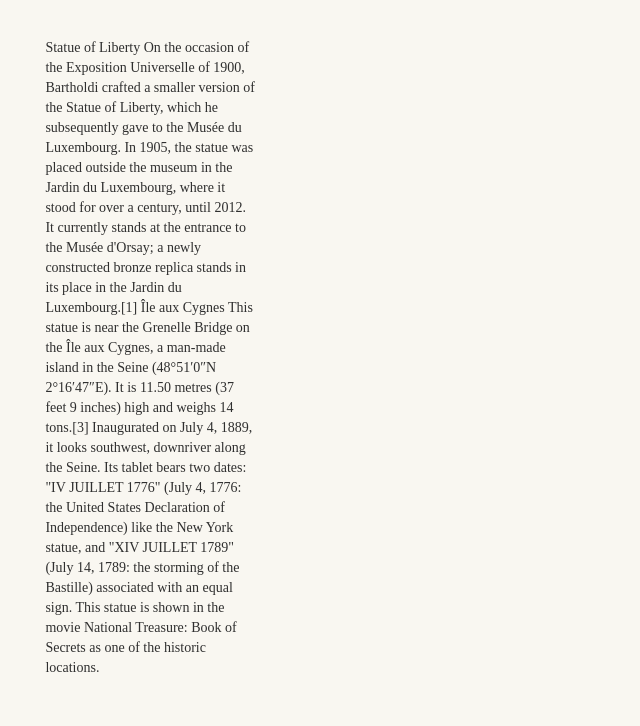
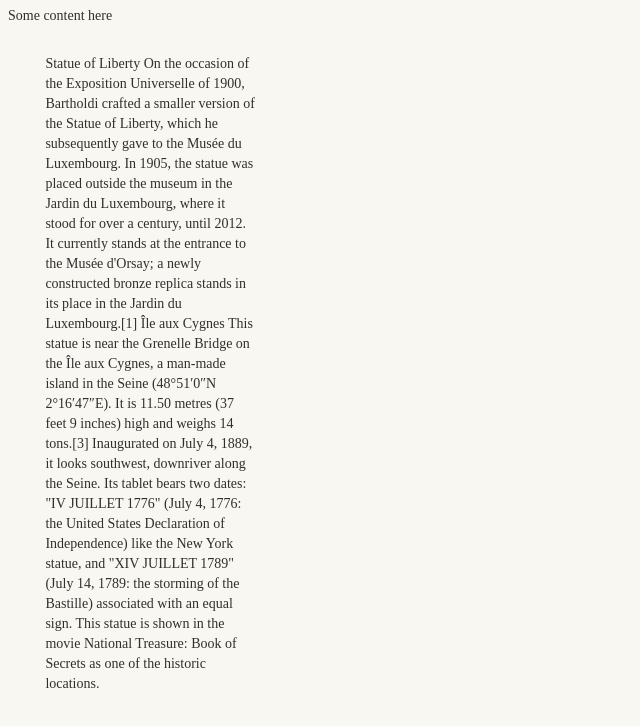
Before and after one commit to claudiodsf/git_class, a plain HTML site: page index.html in a window 1280 px wide. Shown: the whole page, without its empty margins (0-640 px from the left). Drawn offline with Linux system fonts and the light colour scheme; a web font is replaced by a local one.

Commit message:
Some more content in index.html

```diff
--- a/index.html
+++ b/index.html
@@ -13,6 +13,8 @@
 
 <body>
 
+    Some content here
+    </br>
 <div class="content">
   <div class="columns">
     <div class="column">
```
